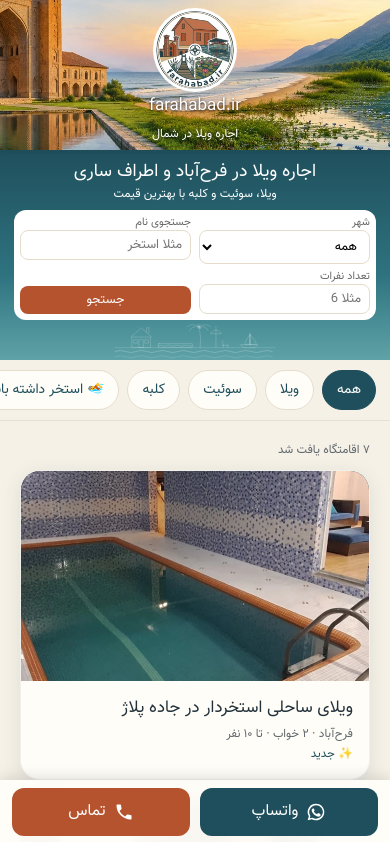
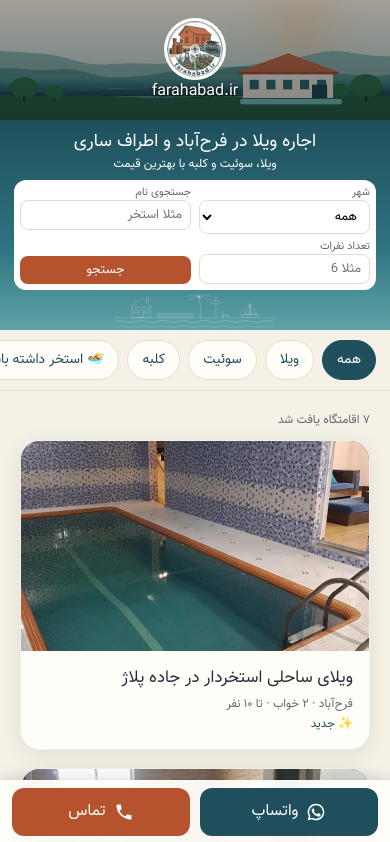
Before and after one commit to Farahabad/Farahabad, a plain HTML site: page index.html in a window 390 px wide. Shown: the top 842 px of the page. Drawn offline with Linux system fonts and the light colour scheme; a small style sheet from the web is missing; files whose address does not match are found by name.

Commit message:
Add files via upload

```diff
--- a/index.html
+++ b/index.html
@@ -9,7 +9,7 @@
 <link rel="stylesheet" href="style.css">
 </head>
 <body class="has-mbar">
-<header class="top"><a href="index.html" class="logo"><img src="logo.webp" alt="farahabad.ir">farahabad.ir</a><span class="muted">اجاره ویلا در شمال</span></header>
+<header class="top"><a href="index.html" class="logo"><img src="logo.webp" alt="farahabad.ir">farahabad.ir</a><span class="muted tagline">اجاره ویلا در شمال</span></header>
 
 <section class="hero">
   <h1>اجاره ویلا در فرح‌آباد و اطراف ساری</h1>
--- a/style.css
+++ b/style.css
@@ -123,10 +123,10 @@ select.chip{padding-inline:12px}
 
 /* ---- موبایل: هدر کوتاه‌تر (فقط زیر ۷۶۰px) ---- */
 @media(max-width:760px){
-header.top{height:150px}
-header.top .logo{font-size:17px;gap:4px;padding:2px 12px}
-header.top .logo img{height:78px;width:78px;padding:3px}
-header.top .muted{font-size:12px}
+header.top{height:120px;background:linear-gradient(180deg,#0005,#0007),url(header-mobile.webp) center/cover no-repeat}
+header.top .logo{font-size:16px;gap:2px;padding:2px 12px}
+header.top .logo img{height:56px;width:56px;padding:3px}
+header.top .tagline{display:none}
 }
 
 /* ---- نوار ثابت رزرو (فقط موبایل، صفحه ویلا) ---- */
```
Also changed, not shown: header-mobile.webp (added).
